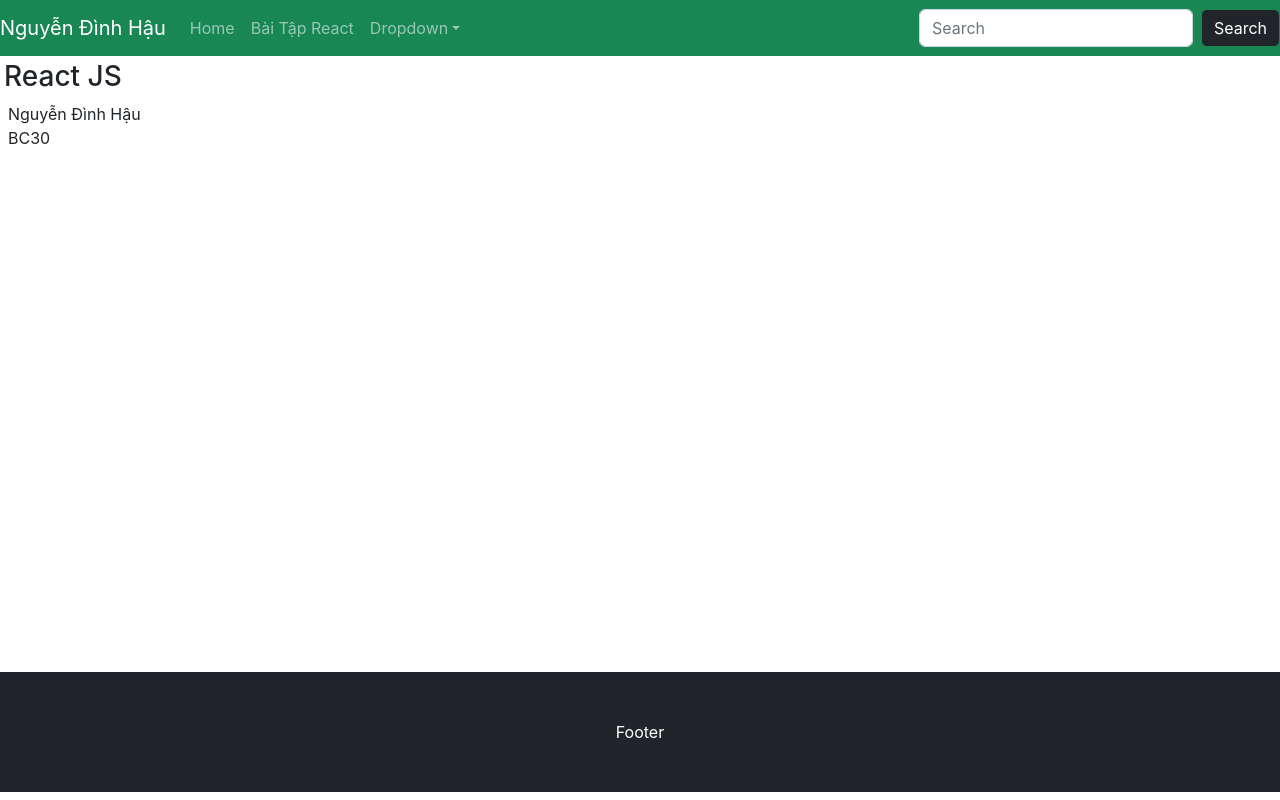
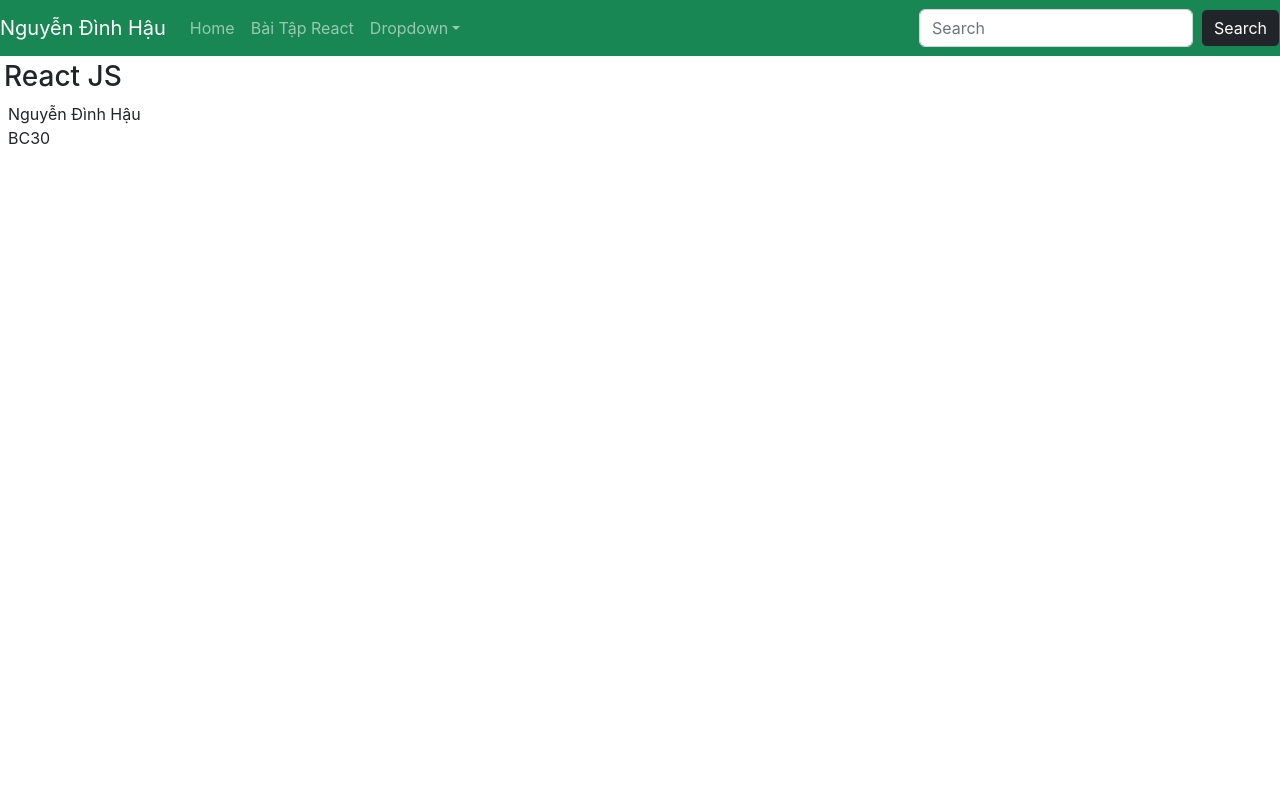
Before and after one commit to DinhhHau/BaiTap_REACT, a React (Create React App) app: page / in a window 1280 px wide. Built offline with nearby package versions, Linux system fonts and the light colour scheme.

Commit message:
dele footer

```diff
--- a/src/App.js
+++ b/src/App.js
@@ -79,7 +79,6 @@ function App() {
       <div style={{minHeight: 612}}>
       <Outlet />
       </div>
-      <footer className="bg-dark  text-white text-center p-5">Footer</footer>
     </div>
   );
 }
```
